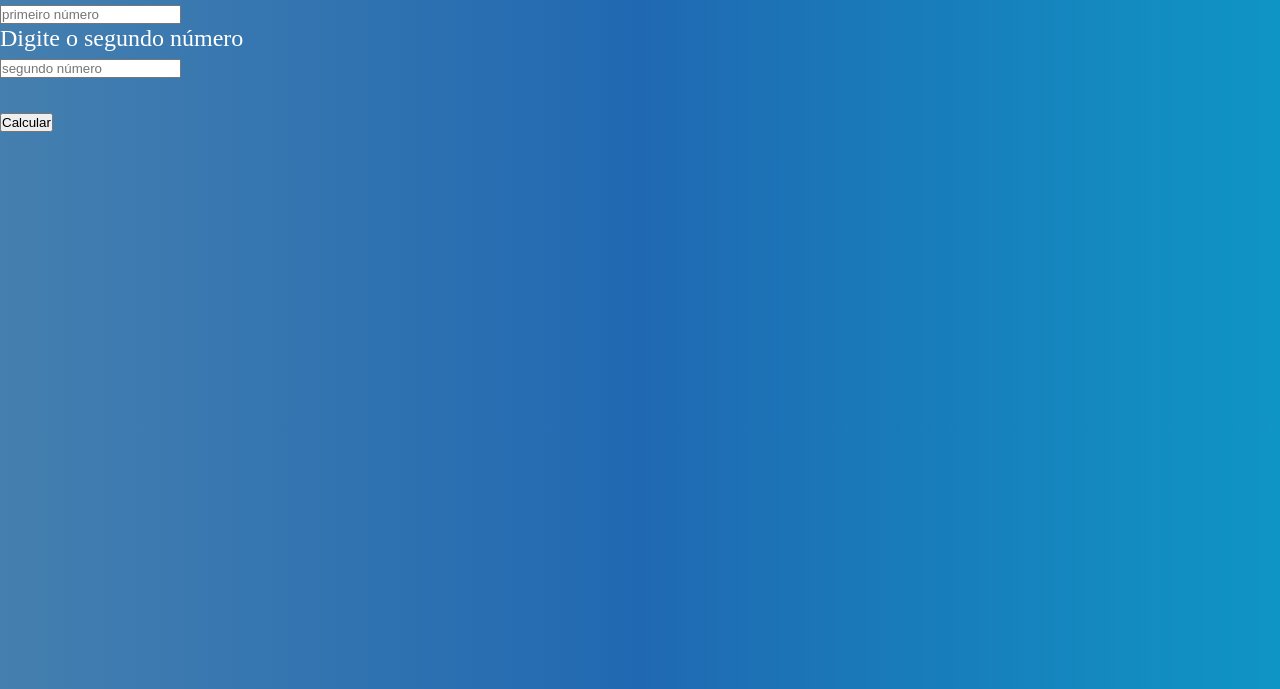
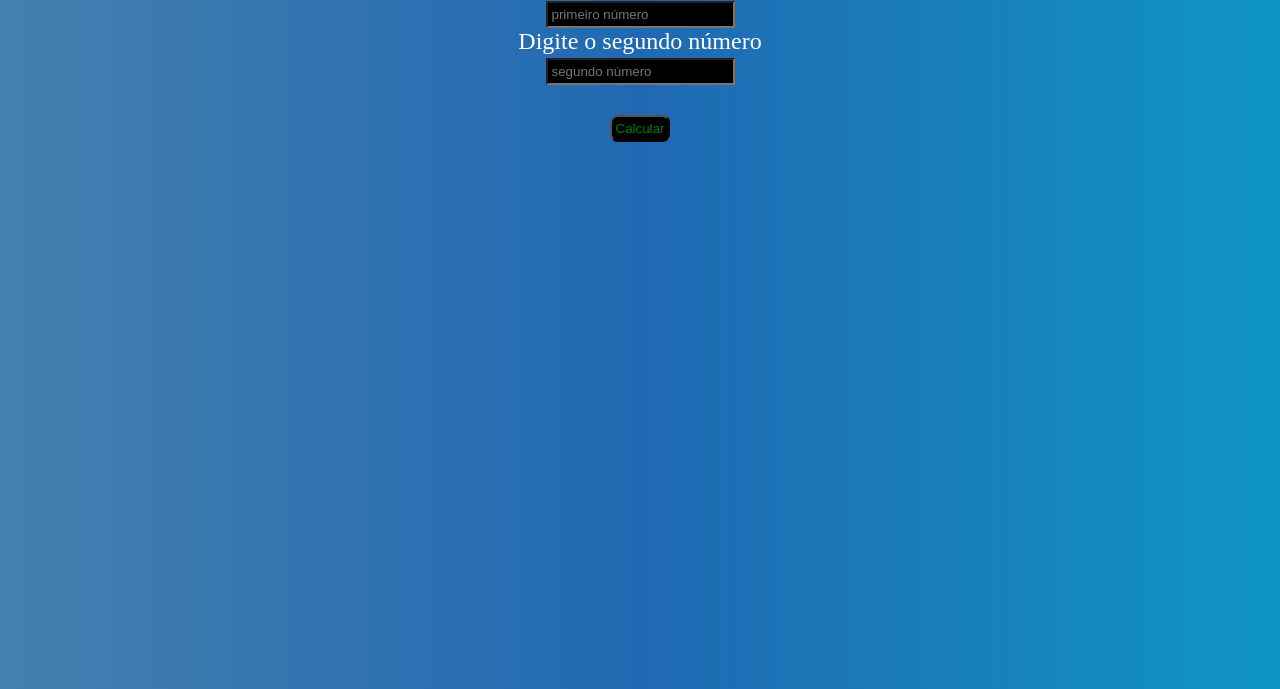
Before and after one commit to Prof-Carlos-Senai/site_2C, a plain HTML site: page html/programas.html in a window 1280 px wide. Shown: the part 111-800 px from the top of the page. Drawn offline with Linux system fonts and the light colour scheme.

Commit message:
linkando o javascript

```diff
--- a/css/style.css
+++ b/css/style.css
@@ -7,9 +7,20 @@ body{
     background: linear-gradient(to right, rgb(69, 127, 175), rgb(32, 105, 178), rgb(15, 149, 197));
     color: white;
     font-size: 1.5rem;
+    text-align: center;
 }
 
 a{
     text-decoration: none;
     color: white;
 }
+
+input,button{
+    background-color: black;
+    color: green;
+    padding: 4px;
+}
+
+button{
+    border-radius: 8px;
+}
--- a/html/programas.html
+++ b/html/programas.html
@@ -5,7 +5,8 @@
     <meta name="viewport" content="width=device-width, initial-scale=1.0">
     <link rel="shortcut icon" href="../img/favicon.png" type="image/png">
     <link rel="stylesheet" href="../css/style.css">
-    <title>Document</title>
+    <script src="../js/prog01.js"defer></script>
+    <title>Soma de números</title>
 </head>
 <body>
     <header>
```
